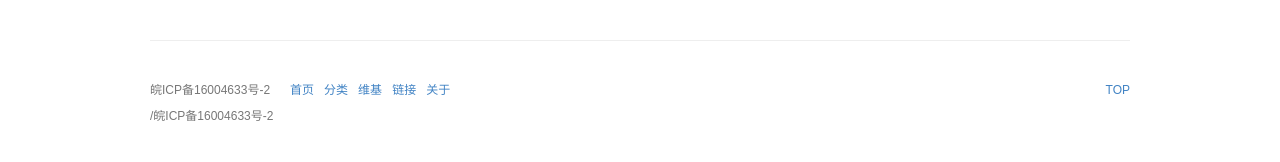
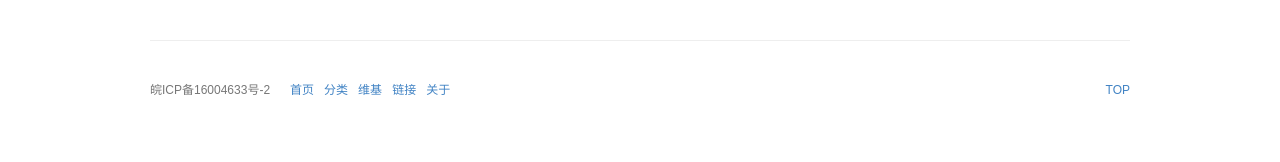
Before and after one commit to AiRoute/AiRoute.github.io, a Jekyll site: the page built from _wiki/ida-pro.md, in a window 1280 px wide. Shown: the part 865-1027 px from the top of the page. Built offline with Jekyll 4.4.1, drawn with Linux system fonts in a browser that asks for light colours; some web fonts are replaced; comment, search, counter and statistics services are not loaded.

Commit message:
Update visit-stat.html

```diff
--- a/_includes/visit-stat.html
+++ b/_includes/visit-stat.html
@@ -14,6 +14,6 @@
     / 统计始于{{ site.components.busuanzi.start_date }}
     {% endif %}
   </span>
-  /<span>皖ICP备16004633号-2</span>
+
 </div>
 {% endif %}
```
